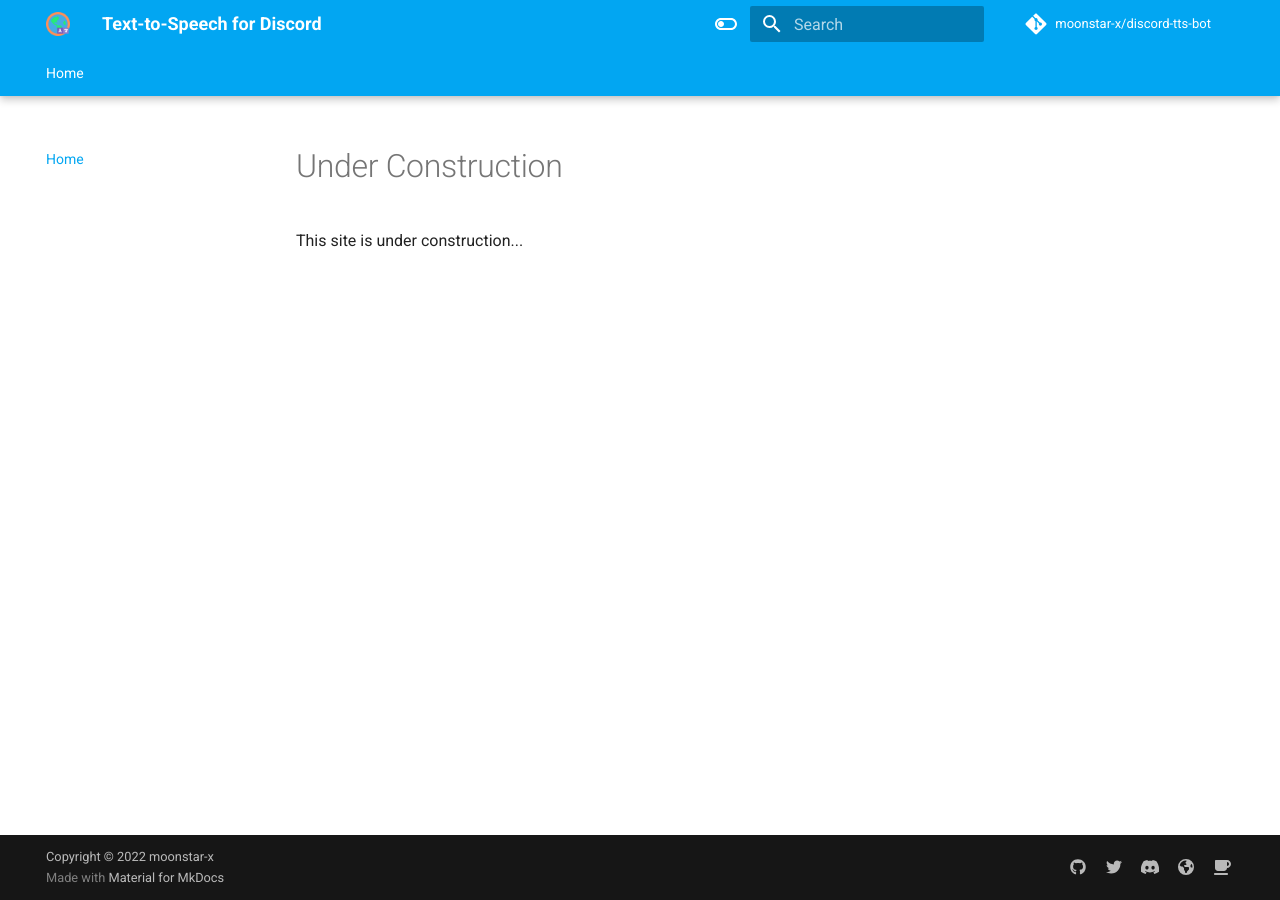
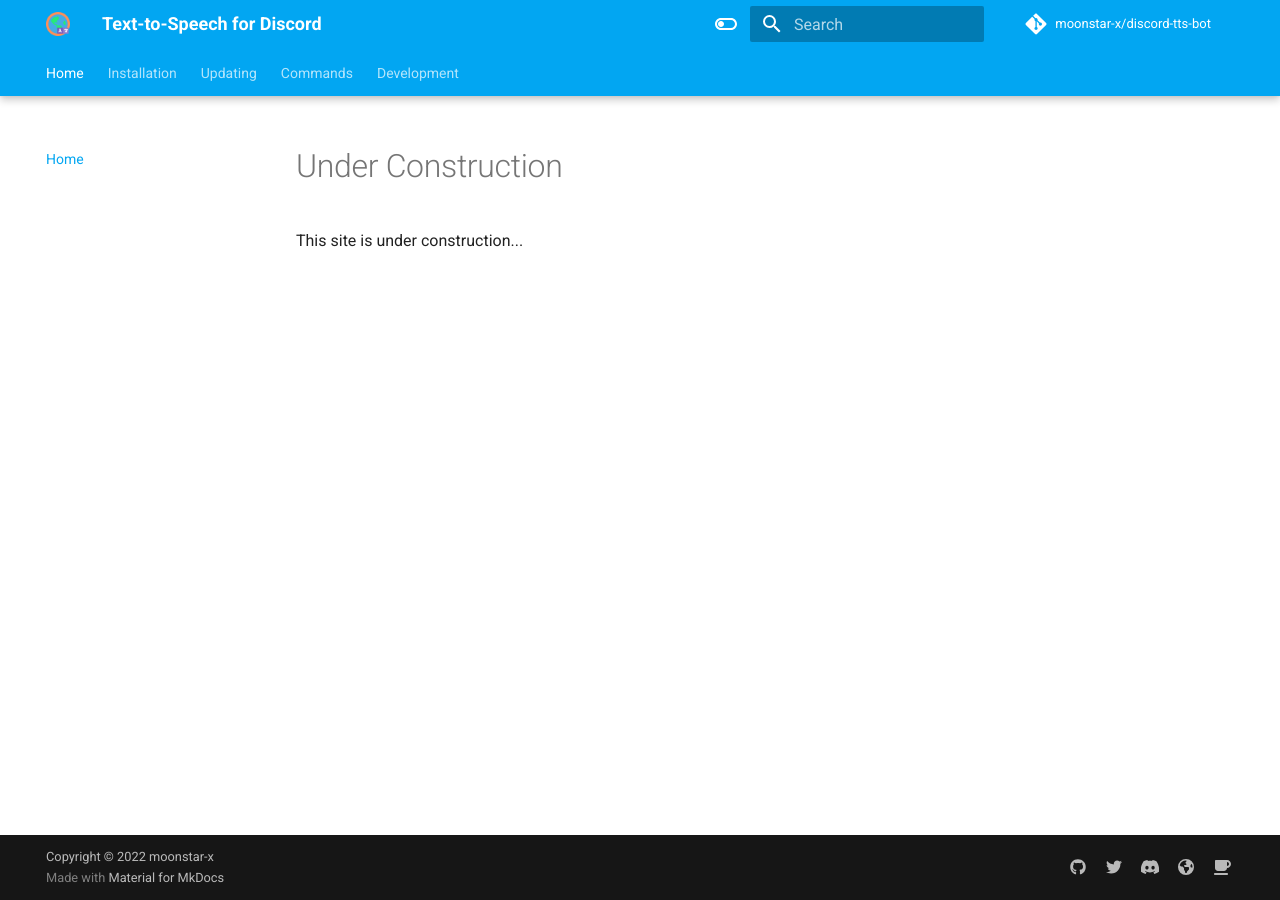
Before and after one commit to moonstar-x-docs/discord-tts-bot, an MkDocs documentation site: the page built from docs/index.md, in a window 1280 px wide. Built offline with MkDocs 1.6.1 and Material for MkDocs 9.7.7, drawn with Linux system fonts in a browser that asks for light colours; comment, search, counter and statistics services are not loaded.

Commit message:
Created section pages.

```diff
--- a/mkdocs.yml
+++ b/mkdocs.yml
@@ -72,6 +72,7 @@ theme:
 # Extensions
 markdown_extensions:
   - admonition
+  - meta
   - toc:
       permalink: true
   - pymdownx.emoji:
@@ -95,3 +96,7 @@ plugins:
 # Navigation
 nav:
   - Home: index.md
+  - Installation: installation/index.md
+  - Updating: updating/index.md
+  - Commands: commands/index.md
+  - Development: development/index.md
```
Also changed, not shown: docs/commands/index.md (added), docs/development/index.md (added), docs/installation/index.md (added), docs/updating/index.md (added).
